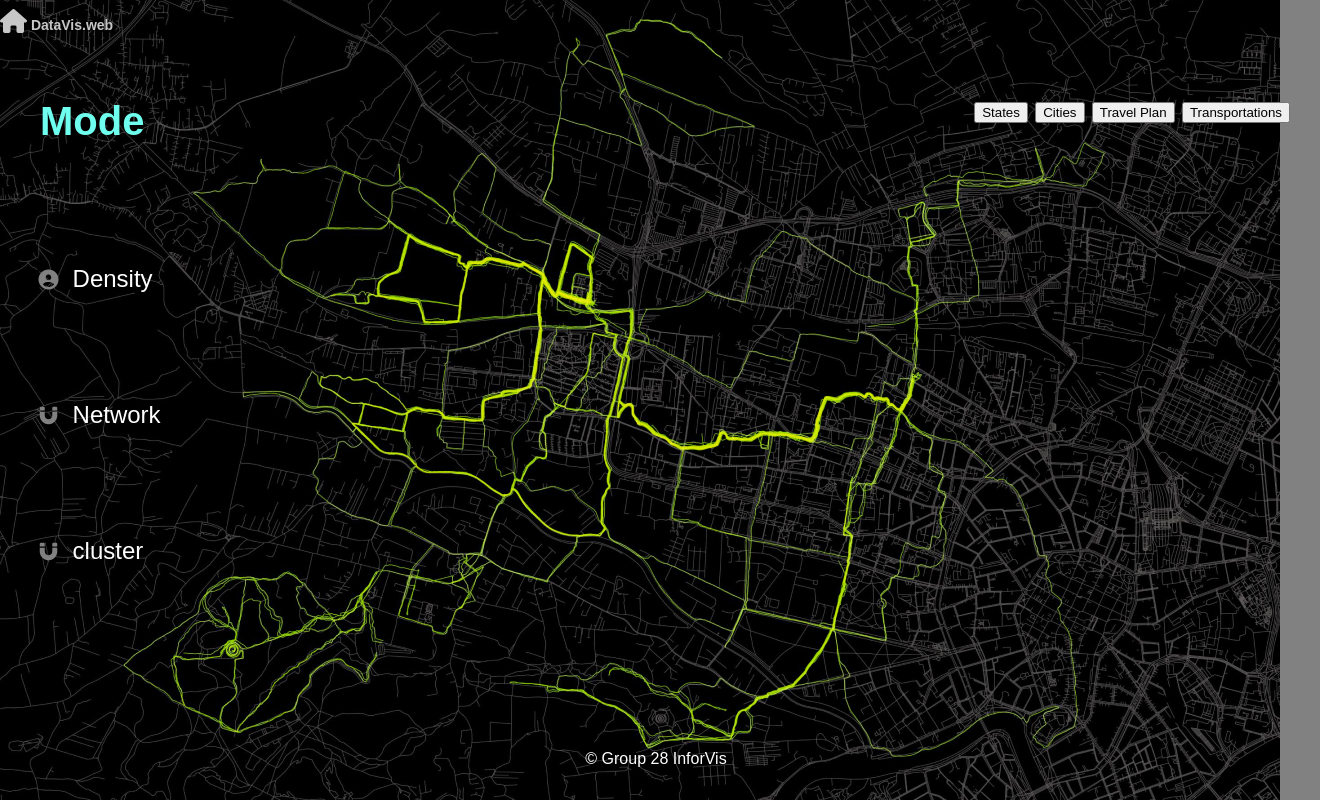
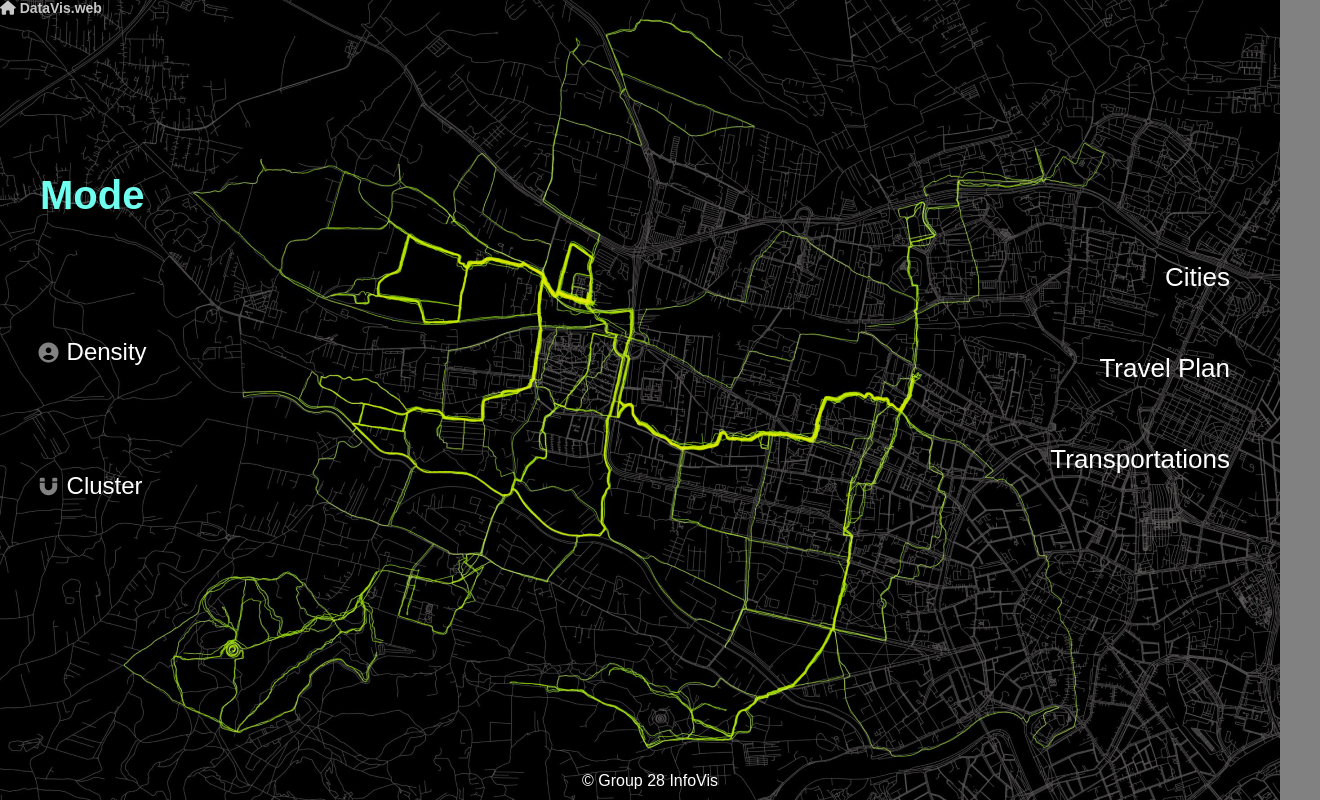
Before and after one commit to majagou/InfoVis-Munich, a plain HTML site: page index.html in a window 1280 px wide. Shown: the whole page, 1320 px wide, since content can reach past the window. Drawn offline with Linux system fonts and the light colour scheme.

Commit message:
Refinement of the website structure

```diff
--- a/data.js
+++ b/data.js
@@ -1,13 +1,3 @@
-// script.js
-
-// Example: Change the color of the header when clicked
-const header = document.querySelector('head');
-
-header.addEventListener('click', function() {
-    const randomColor = getRandomColor();
-    header.style.backgroundColor = randomColor;
-});
-
 // Function to generate a random color
 function getRandomColor() {
     const letters = '0123456789ABCDEF';
@@ -26,7 +16,7 @@ function changeImage(imageSrc) {
     displayedImage.src = imageSrc;
 }
 
-var acc = document.getElementsByClassName("accordion");
+var acc = document.getElementsByClassName("accordion-btn");
 var i;
 
 for (i = 0; i < acc.length; i++) {
--- a/index.html
+++ b/index.html
@@ -3,79 +3,62 @@
 <head>
     <meta charset="UTF-8">
     <meta name="viewport" content="width=device-width, initial-scale=1.0">
+    <title>Mobility Nav</title>
     <link rel="stylesheet" href="style.css">
-    <title>IV28</title>
     <script src="https://kit.fontawesome.com/10539d7a54.js" crossorigin="anonymous"></script>
+</head>
+<body>
+    <div id="content">
+        <img id="displayedImage" src="figures/sampleImage.jpg" alt="Displayed Image">
+    </div>
+    <main>
+        <div id="title">
+            <h1>
+                <i class="fa-solid fa-home"></i>
+                DataVis.web
+            </h1>
+        </div>
+        <div id="container">
+            <div class="flex-column flex-center" id="sidebar">
+                <h2>Mode</h2>
+                <a href="index.html">
+                    <i class="fa fa-fw fa-user-circle"></i>
+                    <button class="sidebar-btn">Density</button>
+                </a>
+                <a href="cluster.html">
+                    <i class="fa fa-fw fa-magnet"></i>
+                    <button class="sidebar-btn">Cluster</button>
+                </a>
+            </div>
+            <div class="flex-column flex-center" id="accordion">
 
-
-</head>
-
-<body>
-    <div id="title">
-        <h1 style="text-align:left;"><i class="fa-solid fa-home"
-            style="font-size:24px;"></i> DataVis.web </h1>
-        </div>
-
-<main>
-
-<!-- The sidebar -->
-<div class="sidebar">
-<h2>Mode</h2>
-
-  <a href="density.html"><i class="fa fa-fw fa-user-circle"></i>
-    <button class="button1">Density</button>
-  </a>
-  <a href="network.html"><i class="fa fa-fw fa-magnet"></i>
-    <button class="button2">Network</button>
-  </a>
-  <a href="cluster.html"><i class="fa fa-fw fa-magnet"></i>
-    <button class="button3">cluster</button>
-  </a>
-
-</div>
-
-<div id="content">
-    <img id="displayedImage" src="figures/image2.jpg" alt="Displayed Image">
-
-</div>
-
-<div class="accordion">
-
-<button class="accordion1">States</button>
-<div class="panel">
-  <p>Bavaria</p>
-  <p>Hamburg</p>
-</div>
-
-<button class="accordion2">Cities</button>
+                <button class="accordion-btn">Cities</button>
                 <div class="panel">
                     <p>Munich</p>
                     <p>Hamburg</p>
                 </div>
 
-<button class="accordion3">Travel Plan</button>
+                <button class="accordion-btn">Travel Plan</button>
                 <div class="panel">
                     <p>Day</p>
                     <p>Night</p>
                 </div>
 
-<button class="accordion4">Transportations</button>
+                <button class="accordion-btn">Transportations</button>
                 <div class="panel">
                     <p>S-Bahn</p>
                     <p>U-Bahn</p>
                     <p>Tram</p>
                     <p>Bus</p>
-  <p>Regional Train</p>
                 </div>
             </div>
-
+        </div>
     </main>
 
     <footer>
-        <p>&copy; Group 28 InforVis</p>
+        <p>&copy; Group 28 InfoVis</p>
     </footer>
 
     <script src="data.js"></script>
-
 </body>
 </html>
--- a/style.css
+++ b/style.css
@@ -1,57 +1,75 @@
-header {
-
-    color: #fff;
-    text-align: center;
-    padding: 1em;
+:root {
+    background-color: #818181;
 }
 
-body {
-    background-color: #818181;
-    font-family: 'Arial', sans-serif;
+* {
+    font-family: Arial, Helvetica, sans-serif;
     margin: 0;
     padding: 0;
 }
 
-h2{
+h1 {
+    color: #c7c7c7;
+    font-size: 14px;
+}
+
+h2 {
     color: #6fffee;
     font-size: 40px;
     padding: 20px;
     margin: 0;
-
-
 }
 
-
-h1{
-    color: #c7c7c7;
-    font-size: 14px;
-}
 main {
-    padding: 20px;
+    width: 100vw;
+    height: 100vh;
+    margin: 0px;
+    padding: 0px;
+    display: flex;
+    flex-direction: column;
 }
 
 footer {
     color: #fff;
     text-align: center;
-    padding: 1em;
+    padding: 10px;
     position: fixed;
     bottom: 0;
     width: 100%;
 }
 
-/* Style the sidebar - fixed full height */
-.sidebar {
-
-    width: 300px;
-    font-size: 20px;
-    position: fixed;
-    overflow-x: hidden;
-    padding-top: 16px;
-
+/*Utilities*/
+#container {
+    display: flex;
+    flex-direction: row;
+    justify-content: space-between;
+    flex: 1;
 }
 
-  /* Style sidebar links */
-  .sidebar a {
+.flex-column {
+    display: flex;
+    flex-direction: column;
+}
+
+.flex-row {
+    display: flex;
+    flex-direction: row;
+}
+
+.flex-center {
+    justify-content: center;
+}
+
+/*Sidebar*/
+#sidebar {
+    width: 20%;
+    height: 80%;
+    font-size: 20px;
+    overflow-x: hidden;
+    padding-left: 20px;
+}
+
+#sidebar a {
     padding: 100px 8px 6px 16px;
     text-decoration: none;
     font-size: 20px;
@@ -59,68 +77,44 @@ footer {
     display: block;
 }
 
-  /* Style links on mouse-over */
-  .sidebar a:hover {
+#sidebar a:hover {
     color: #6fffee;
 }
 
-    .button1 {
+.sidebar-btn {
     color: white;
     border: none;
     background-color: transparent;
     font-size: 24px;
 }
-    .button1:hover {
-      background: #6fffee;
-      color: white;
-    }
-    .button2 {
-      color: white;
-      border: none;
-      background-color: transparent;
-      font-size: 24px;
-    }
-    .button2:hover {
-      background: #6fffee;
-      color: white;
-    }
-    .button3 {
-      color: white;
-      border: none;
-      background-color: transparent;
-      font-size: 24px;
-    }
-    .button3:hover {
-      background: #6fffee;
-      color: white;
+
+.sidebar-btn:hover {
+    color: #6fffee;
 }
 
-  /* Style the main content */
-  .main {
-    margin-left: 160px; /* Same as the width of the sidenav */
-    padding: 0px 10px;
-  }
-
-  /* Add media queries for small screens (when the height of the screen is less than 450px, add a smaller padding and font-size) */
-  @media screen and (max-height: 450px) {
-    .sidebar {padding-top: 15px;}
-    .sidebar a {font-size: 18px;}
-  }
-/* Add your image styles here */
+/*Displayed image*/
 #displayedImage {
-    width: 100%;
-    height: 100vh; /* 100% of the viewport height */
-    object-fit: cover; /* Cover the entire container, maintaining aspect ratio */
+    width: 100vw;
+    height: 100vh;
+    object-fit: cover;
     position: fixed;
     top: 0;
     left: 0;
-    z-index: -1; /* Place the image behind other elements */
+    z-index: -1;
 }
 
+/*Accordion*/
+#accordion {
+    width: 20%;
+    height: 90%;
+    font-size: 20px;
+    overflow-x: hidden;
+    padding-right: 20px;
+}
 
-.accordion {
+.accordion-btn {
     background-color: transparent;
-  color: rgb(191, 191, 191);
+    color: white;
     cursor: pointer;
     padding: 30px;
     width: 100%;
@@ -131,17 +125,27 @@ footer {
     transition: 0.4s;
 }
 
-.active, .accordion:hover {
-  background-color: transparent;
-  padding: 20px;
+.accordion-btn:hover {
+    color: #6fffee;
 }
 
 .panel {
     text-align: right;
-  font-size: 16px;
+    font-size: 18px;
     color: white;
-  padding: 18px;
+    padding: 30px;
+    padding-top: 0px;
     display: none;
     background-color: transparent;
     overflow: hidden;
+    width: 100%;
 }
+
+.panel>p {
+    padding-right: 60px;
+    margin: 10px 0px;
+}
+
+.panel>p:hover {
+    color: #6fffee;
+}
--- a/style_density.css
+++ /dev/null
@@ -1,46 +0,0 @@
-header {
-
-    color: #fff;
-    text-align: center;
-    padding: 1em;
-}
-
-body {
-    background-color: #818181;
-    font-family: 'Arial', sans-serif;
-    margin: 0;
-    padding: 0;
-}
-
-h1{
-    color: #c7c7c7;
-    font-size: 14px;
-}
-
-.accordion {
-    background-color: transparent;
-    color: rgb(191, 191, 191);
-    cursor: pointer;
-    padding: 30px;
-    width: 100%;
-    border: none;
-    text-align: right;
-    outline: none;
-    font-size: 26px;
-    transition: 0.4s;
-  }
-
-  .active, .accordion:hover {
-    background-color: transparent;
-    padding: 20px;
-  }
-
-  .panel {
-    text-align: right;
-    font-size: 16px;
-    color: white;
-    padding: 18px;
-    display: none;
-    background-color: transparent;
-    overflow: hidden;
-  }
```
Also changed, not shown: cluster.html (+64 -0 lines), density.html (deleted, +0 -59 lines), figures/image1.jpg (deleted), figures/image3.jpg (deleted), figures/sampleImage.jpg (renamed from figures/image2.jpg), network.html (deleted). Lines whose indentation alone changed are shown as unchanged.
